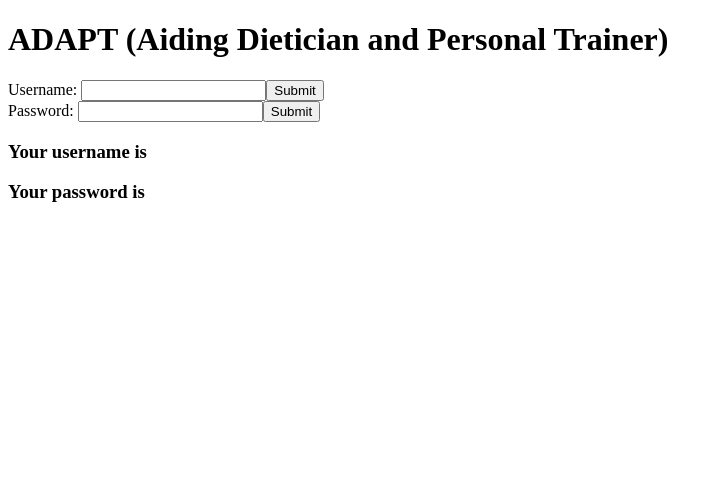
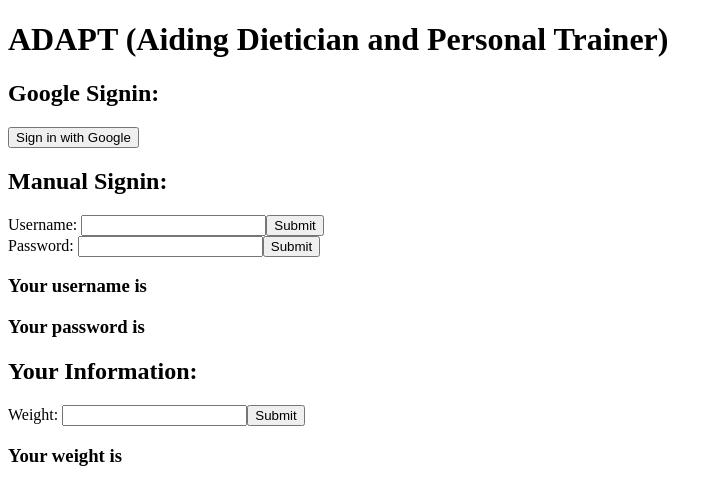
Before and after one commit to emilyliang3/ADAPT, a React (Create React App) app in the folder frontend/: page / in a window 1280 px wide. Shown: the top 504 px of the page, without its empty margins (0-722 px from the left). Built offline with nearby package versions, Linux system fonts and the light colour scheme.

Commit message:
added google signin button
google signin button created that does handleClick function when clicked (handleClick is empty)

```diff
--- a/frontend/src/App.js
+++ b/frontend/src/App.js
@@ -1,4 +1,7 @@
 import { useState } from 'react';
+function handleClick(){
+
+}
 
 function MyForm({question,changeValue}) {
   const [name, setName] = useState("");
@@ -26,15 +29,23 @@ function MyForm({question,changeValue}) {
 export default function App(){
   const [userName,setUserName] = useState("");
   const [password,setPassword] = useState("");
+  const [weight,setWeight] = useState("");
   return (
   <>
     <h1> ADAPT (Aiding Dietician and Personal Trainer)</h1>
+    <h2>Google Signin:</h2>
+    <button onClick = {handleClick}>Sign in with Google</button>
+    <h2>Manual Signin:</h2>
     <MyForm question = "Username: " changeValue = {setUserName}/>
     <MyForm question = "Password: " changeValue = {setPassword}/>
     <h3>Your username is {userName}</h3>
     <h3>Your password is {password}</h3>
+    <h2>Your Information:</h2>
+    <MyForm question = "Weight: " changeValue = {setWeight}/>
+
+    <h3>Your weight is {weight}</h3>
+
   </>
   );
 
-
 }
```
